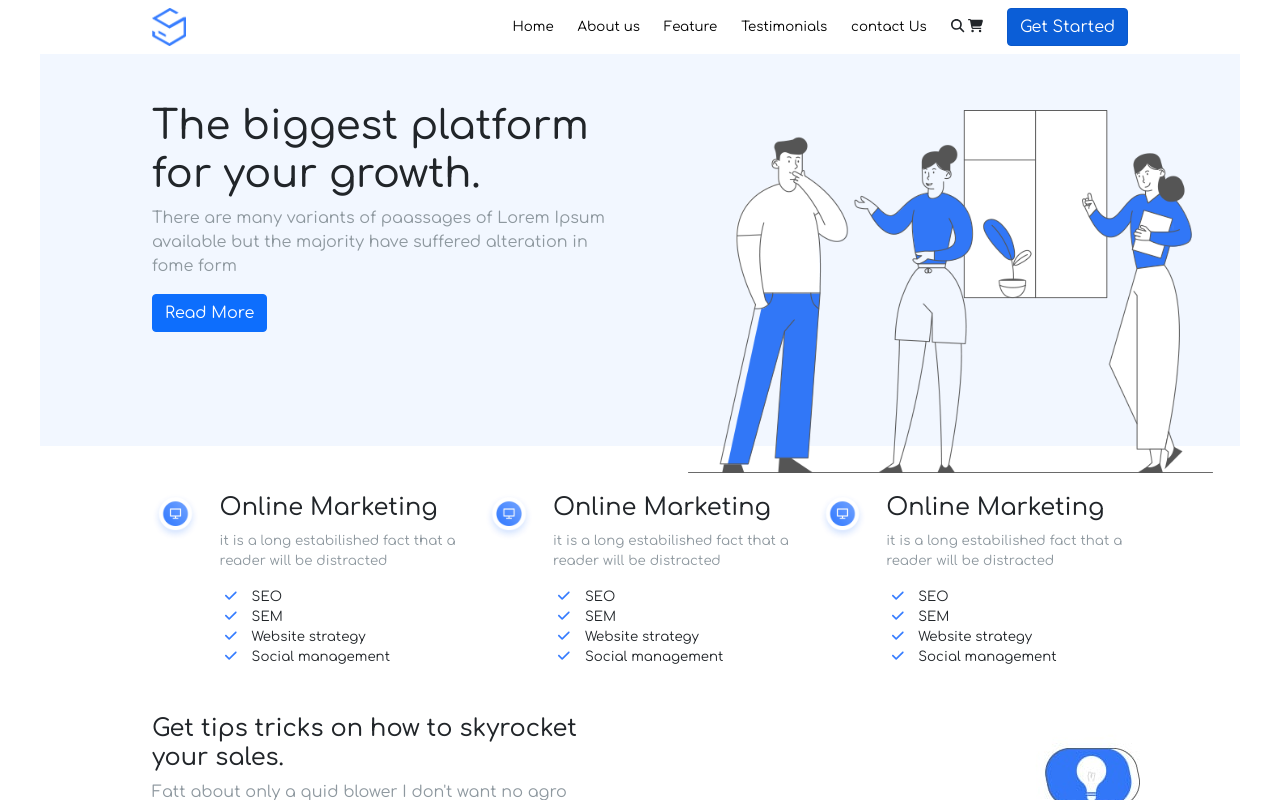
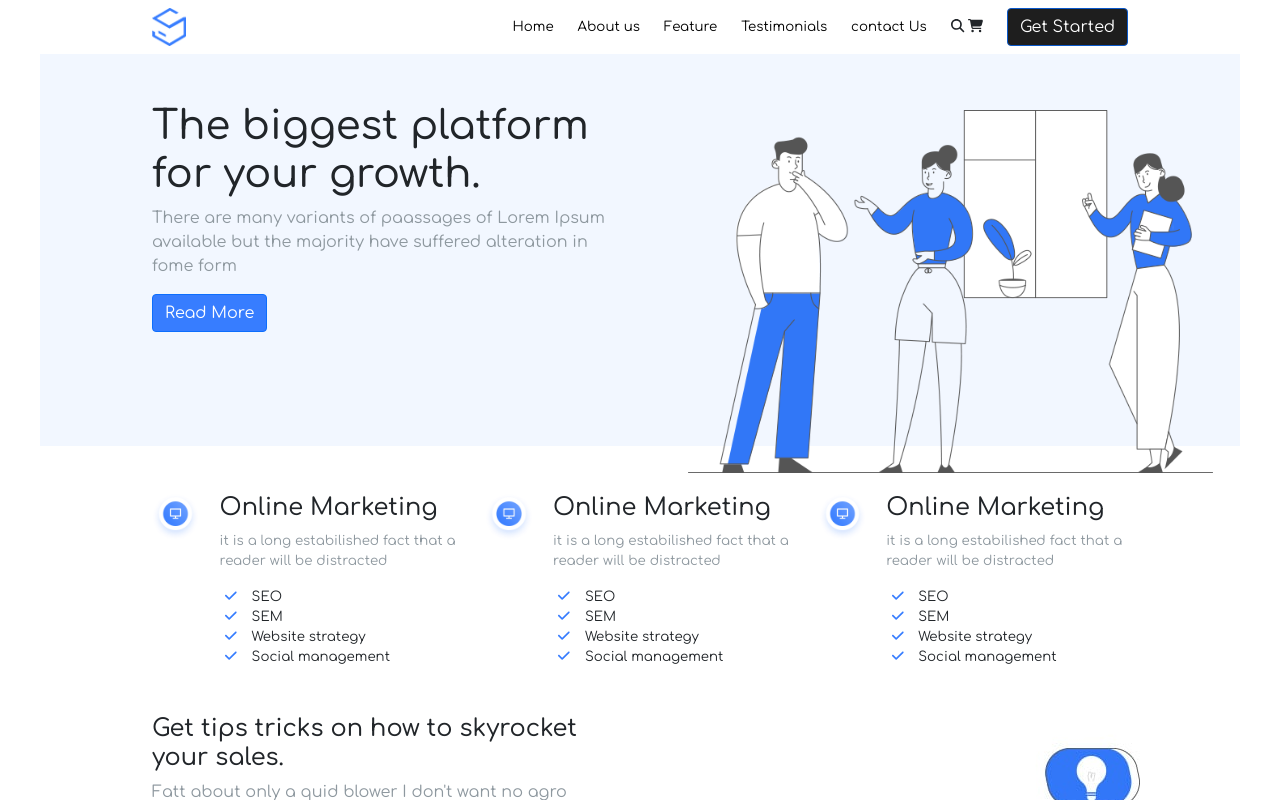
Before and after one commit to MEMiceli/proj-html-vuejs, a Vue app: page / in a window 1280 px wide. In both pictures the pointer is over the button "Get Started". Shown: the top 800 px of the page. Built offline with nearby package versions, Linux system fonts and the light colour scheme.

Commit message:
hover button done

```diff
--- a/src/assets/style/global.scss
+++ b/src/assets/style/global.scss
@@ -5,3 +5,14 @@
 .container{
     max-width: 1000px !important;
 }
+
+.btn-primary{
+    background-color: var(--tertiary-color);
+
+}
+
+.btn-primary:hover{
+    background-color: var(--quaterny-color);
+    color: var(--primary-colortext);
+
+}
```
